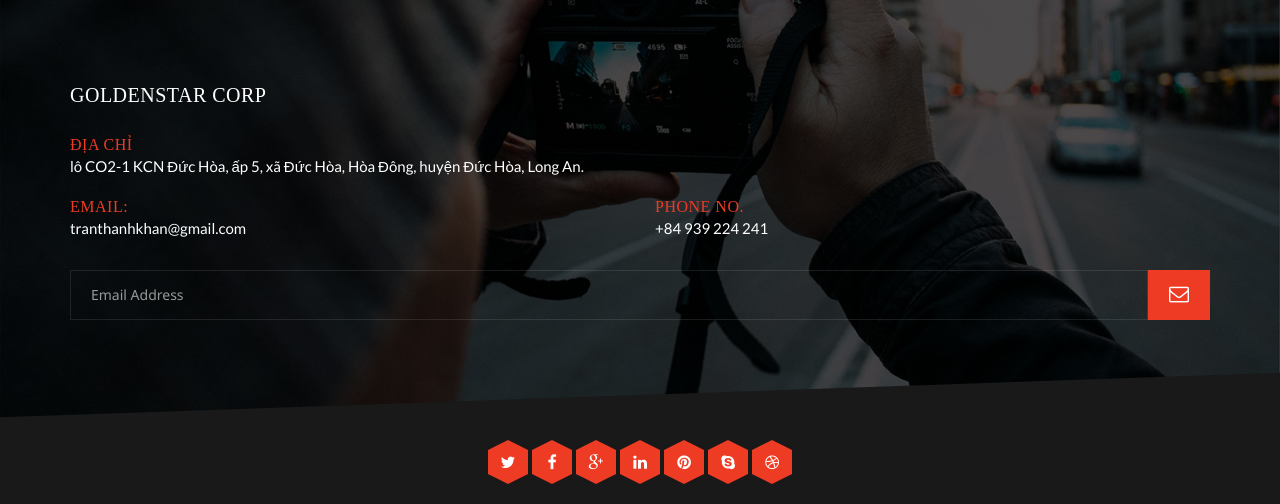
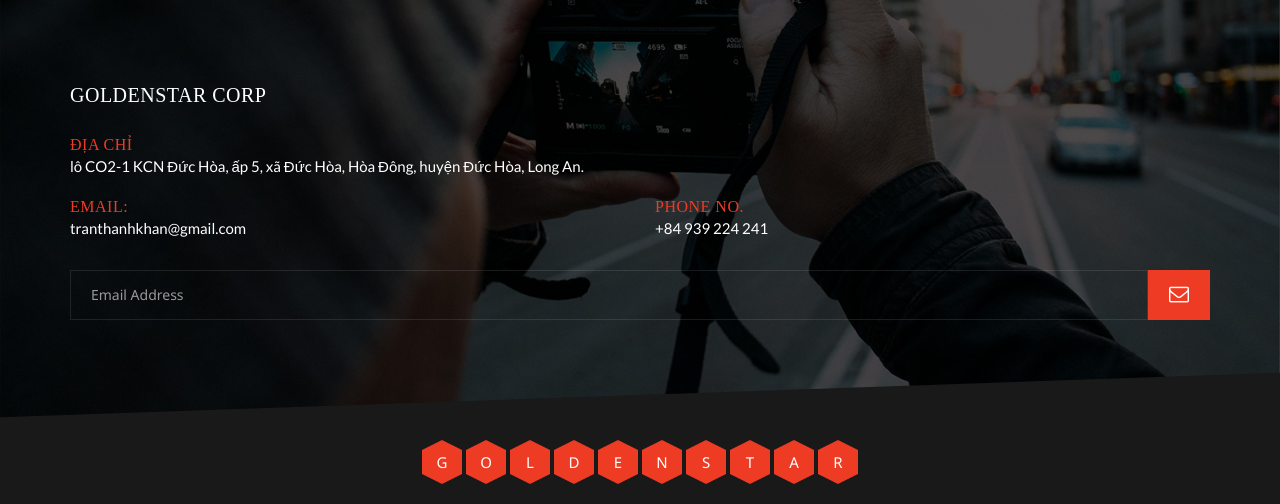
Before and after one commit to ThanhKhanAGU/goldenstar, a Laravel app: page / in a window 1280 px wide. Shown: the part 5056-5560 px from the top of the page. Run offline with Laravel 8, Linux system fonts and the light colour scheme; data comes from the database, SQL or seed files in the repository.

Commit message:
update main

```diff
--- a/resources/views/pages/layout/footer.blade.php
+++ b/resources/views/pages/layout/footer.blade.php
@@ -39,26 +39,35 @@
             <div class="col-md-12 text-center">
                 <ul class="footer-social unstyled">
                     <li>
-                        <a title="Twitter" href="assets_pages/#">
-                            <span class="icon-pentagon wow bounceIn"><i class="fa fa-twitter"></i></span>
+                        <a title="Twitter" href="{{asset('/')}}">
+                            <span class="icon-pentagon wow bounceIn">G</span>
                         </a>
-                        <a title="Facebook" href="assets_pages/#">
-                            <span class="icon-pentagon wow bounceIn"><i class="fa fa-facebook"></i></span>
+                        <a title="Facebook" href="{{asset('/')}}">
+                            <span class="icon-pentagon wow bounceIn">O</span>
                         </a>
-                        <a title="Google+" href="assets_pages/#">
-                            <span class="icon-pentagon wow bounceIn"><i class="fa fa-google-plus"></i></span>
+                        <a title="Google+" href="{{asset('/')}}">
+                            <span class="icon-pentagon wow bounceIn">L</span>
                         </a>
-                        <a title="linkedin" href="assets_pages/#">
-                            <span class="icon-pentagon wow bounceIn"><i class="fa fa-linkedin"></i></span>
+                        <a title="linkedin" href="{{asset('/')}}">
+                            <span class="icon-pentagon wow bounceIn">D</span>
                         </a>
-                        <a title="Pinterest" href="assets_pages/#">
-                            <span class="icon-pentagon wow bounceIn"><i class="fa fa-pinterest"></i></span>
+                        <a title="Pinterest" href="{{asset('/')}}">
+                            <span class="icon-pentagon wow bounceIn">E</span>
                         </a>
-                        <a title="Skype" href="assets_pages/#">
-                            <span class="icon-pentagon wow bounceIn"><i class="fa fa-skype"></i></span>
+                        <a title="Skype" href="{{asset('/')}}">
+                            <span class="icon-pentagon wow bounceIn">N</span>
                         </a>
-                        <a title="Dribble" href="assets_pages/#">
-                            <span class="icon-pentagon wow bounceIn"><i class="fa fa-dribbble"></i></span>
+                        <a title="Dribble" href="{{asset('/')}}">
+                            <span class="icon-pentagon wow bounceIn">S</span>
+                        </a>
+                        <a title="Dribble" href="{{asset('/')}}">
+                            <span class="icon-pentagon wow bounceIn">T</span>
+                        </a>
+                        <a title="Dribble" href="{{asset('/')}}">
+                            <span class="icon-pentagon wow bounceIn">A</span>
+                        </a>
+                        <a title="Dribble" href="{{asset('/')}}">
+                            <span class="icon-pentagon wow bounceIn">R</span>
                         </a>
                     </li>
                 </ul>
--- a/resources/views/pages/layout/header.blade.php
+++ b/resources/views/pages/layout/header.blade.php
@@ -43,24 +43,13 @@
                         </div>
                     </li>
                     <li class="dropdown">
-                        <a href="{{asset('')}}" class="dropdown-toggle" data-toggle="dropdown">Phân phối</a>
-                        <div class="dropdown-menu">
-                            <ul>
-                                <li><a href="products">Sản Phẩm</a></li>
-                            </ul>
-                        </div>
+                        <a href="products" class="dropdown-toggle"> Sản phẩm </a>
                     </li>
                     <li class="dropdown">
-                        <a href="trademarks" class="dropdown-toggle" data-toggle="dropdown">Thương hiệu</a>
+                        <a href="trademarks" class="dropdown-toggle"> Phân phối </a>
                     </li>
                     <li class="dropdown">
-                        <a href="{{asset('')}}" class="dropdown-toggle" data-toggle="dropdown">Liên hệ<i class="fa fa-angle-down"></i></a>
-                        <div class="dropdown-menu">
-                            <ul>
-                                <li><a href="{{asset('')}}">Zalo</a></li>
-                                <li><a href="{{asset('')}}">Facebook</a></li>
-                            </ul>
-                        </div>
+                        <a href="distributors" class="dropdown-toggle"> Thương hiệu </a>
                     </li>
                 </ul>
             </nav>
```
